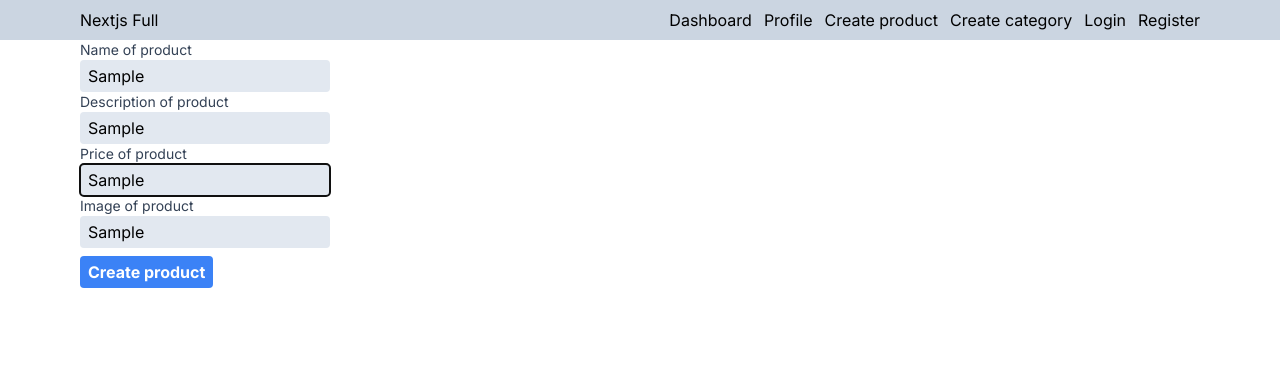
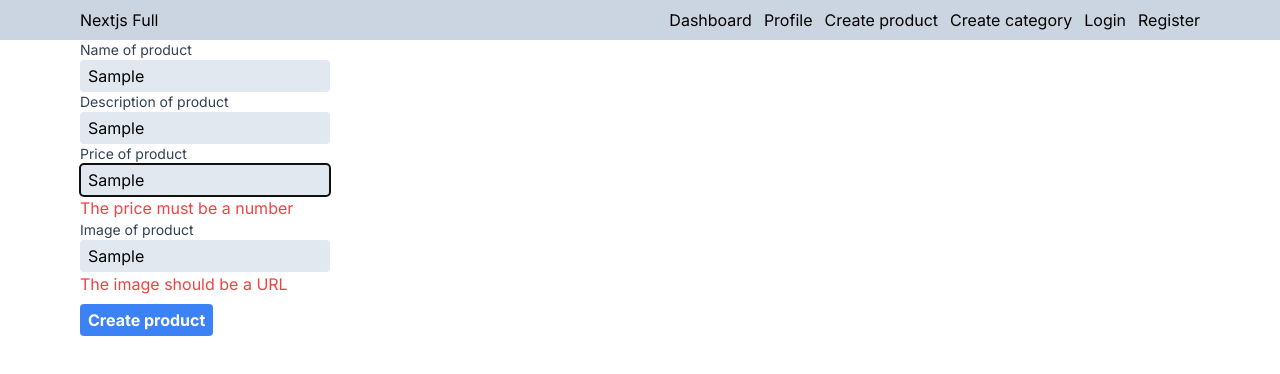
Before and after one commit to UlisesOrnelasR/nextjs-fullstack-app, a Next.js app: page /dashboard/products/new in a window 1280 px wide. Both pictures are taken after typing "Sample", "Sample", "Sample", "Sample" into the empty fields and a click on the button "Create product". Shown: the top 374 px of the page. Built offline with nearby package versions, Linux system fonts and the light colour scheme.

Commit message:
create rpoducts

```diff
--- a/src/app/api/products/route.ts
+++ b/src/app/api/products/route.ts
@@ -0,0 +1,16 @@
+import { NextResponse } from "next/server";
+import prisma from "@/libs/prisma";
+
+export async function POST(request: Request) {
+  const data = await request.json();
+  const newProduct = await prisma.product.create({
+    data: {
+      name: data.name,
+      description: data.description,
+      price: parseFloat(data.price),
+      image: data.image,
+    },
+  });
+
+  return NextResponse.json(newProduct);
+}
--- a/src/app/schemas/productSchema.ts
+++ b/src/app/schemas/productSchema.ts
@@ -12,10 +12,15 @@ export const createProductSchema = z.object({
       invalid_type_error: "description must be a string",
     })
     .optional(),
-  price: z.string().refine((value) => {
-    return !isNaN(parseFloat(value));
-  }),
-  imagen: z
+  price: z.string().refine(
+    (value) => {
+      return !isNaN(parseFloat(value));
+    },
+    {
+      message: "The price must be a number",
+    }
+  ),
+  image: z
     .string()
     .url({
       message: "The image should be a URL",
--- a/src/components/categories/CategoryForm.tsx
+++ b/src/components/categories/CategoryForm.tsx
@@ -23,7 +23,8 @@ const CategoryForm = () => {
         "Content-Type": "application/json",
       },
     });
-    console.log(res);
+    const category = await res.json();
+    console.log(category);
   });
 
   return (
--- a/src/components/products/ProductsForm.tsx
+++ b/src/components/products/ProductsForm.tsx
@@ -13,8 +13,17 @@ const ProductsForm = () => {
     resolver: zodResolver(createProductSchema),
   });
 
-  const onSubmit = handleSubmit((data) => {
+  const onSubmit = handleSubmit(async (data) => {
     console.log(data);
+    const res = await fetch("/api/products", {
+      method: "POST",
+      body: JSON.stringify(data),
+      headers: {
+        "Content-Type": "application/json",
+      },
+    });
+    const product = await res.json();
+    console.log(product);
   });
 
   return (
@@ -22,12 +31,22 @@ const ProductsForm = () => {
       <form onSubmit={onSubmit}>
         <Label>Name of product</Label>
         <Input {...register("name")} />
+        {errors?.name && <p className="text-red-500">{errors.name.message}</p>}
         <Label>Description of product</Label>
         <Input {...register("description")} />
+        {errors?.description && (
+          <p className="text-red-500">{errors.description.message}</p>
+        )}
         <Label>Price of product</Label>
         <Input {...register("price")} />
+        {errors?.price && (
+          <p className="text-red-500">{errors.price.message}</p>
+        )}
         <Label>Image of product</Label>
         <Input {...register("image")} />
+        {errors?.image && (
+          <p className="text-red-500">{errors.image.message}</p>
+        )}
         <Button className="block mt-2">Create product</Button>
       </form>
     </div>
```
